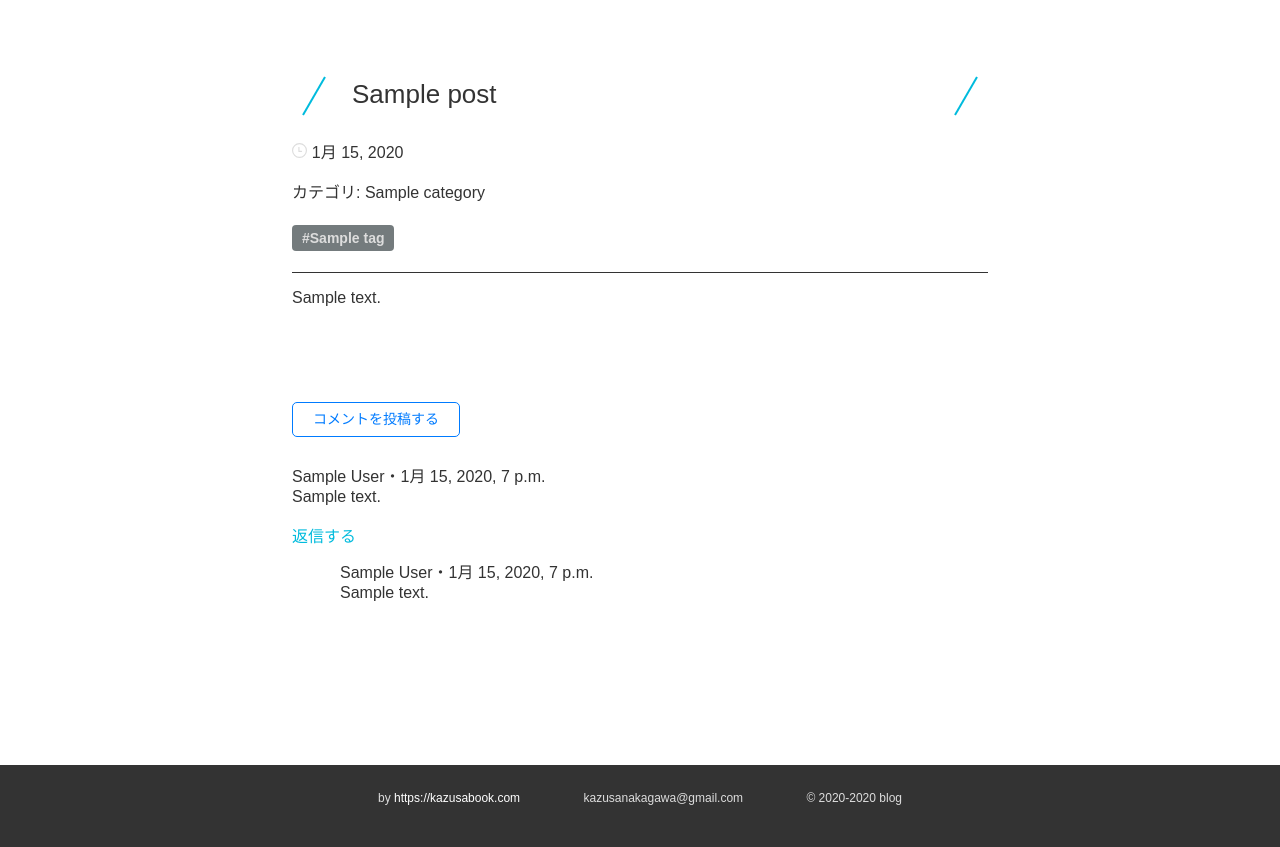
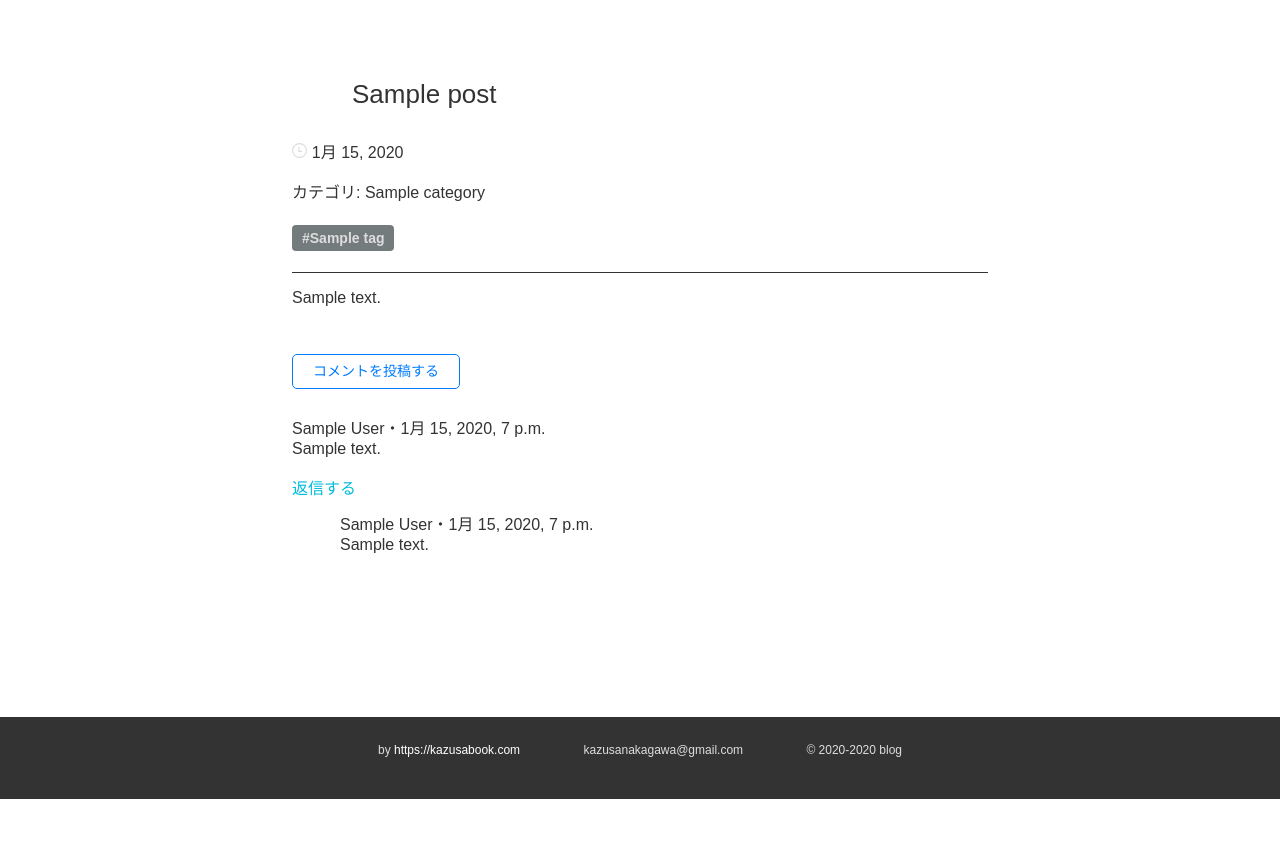
Before and after one commit to KazusaNakagawa/mysite-Django, a Django app: page /post/1/ in a window 1280 px wide. Shown: the part 211-1058 px from the top of the page. After the commit the page ends 1010 px from the top, so only its background shows below. Run offline with Django 3.2, Linux system fonts and the light colour scheme; tables that the repository leaves empty hold one stand-in row (values such as "Sample post"); some libraries are stand-ins or nearby versions.

Commit message:
投稿内容の見た目を修正.

```diff
--- a/blog/static/blog/css/base.css
+++ b/blog/static/blog/css/base.css
@@ -200,7 +200,7 @@ a:hover {
  comment
 ***********************/
 .comment-area {
-  margin-top: 6rem;
+  margin-top: 3rem;
 }
 /***********************
  footer
@@ -252,7 +252,7 @@ footer {
 .navbar-nav .dropdown-menu {
   position: absolute;
   float: none;
-  background: #333;
+  background: #444;
 }
 .light-theme .navbar-nav .dropdown-menu {
   color: var(--main-text);
--- a/blog/static/blog/css/post_detail.css
+++ b/blog/static/blog/css/post_detail.css
@@ -11,29 +11,8 @@
 ***********************/
 .post-title {
   margin-top: 2rem;
-}
-.post-title {
-  position: relative;
   padding: 15px 60px;
 }
-.post-title:before, .post-title:after {
-  content: '';
-  position: absolute;
-  top: 50%;
-  display: inline-block;
-  width: 44px;
-  height: 2px;
-  background-color: #0bd;
-  -webkit-transform: rotate(-60deg);
-  transform: rotate(-60deg);
-}
-.post-title:before {
-  left:0;
-}
-.post-title:after {
-  right: 0;
-}
-
 /** {
     font-family: "メイリオ", Meiryo, "ヒラギノ角ゴ Pro W3", Hiragino Kaku Gothic Pro, "ＭＳ Ｐゴシック", sans-serif;
     margin: 0px;
@@ -53,15 +32,15 @@ entry-title, .post .entry-title {
 }
 
 .has-text-align-center h1{
-    padding: 0.7em .4em 0.2em;
+    padding: 0.5em 0.4em 0.2em;
     border-left: 7px solid #81b5e478;
     line-height: 20px;
     margin: 3em 0 1.5em;
-    border-bottom: 3px #0bd solid;
+    /* border-bottom: 3px #0bd solid;*/
 }
 /*@media print, screen and (min-width: 960px)*/
 .has-text-align-center h2{
-    padding: 0.7em .4em 0.2em;
+    padding: 0.4em .4em 0.2em;
     border-left: 7px solid #81b5e478;
     line-height: 20px;
     margin: 3em 0 1.5em;
@@ -138,3 +117,6 @@ pre code {
     background-color: #ddd;
   }
 }
+#end-hr {
+  margin-top: 7rem;
+}
```
